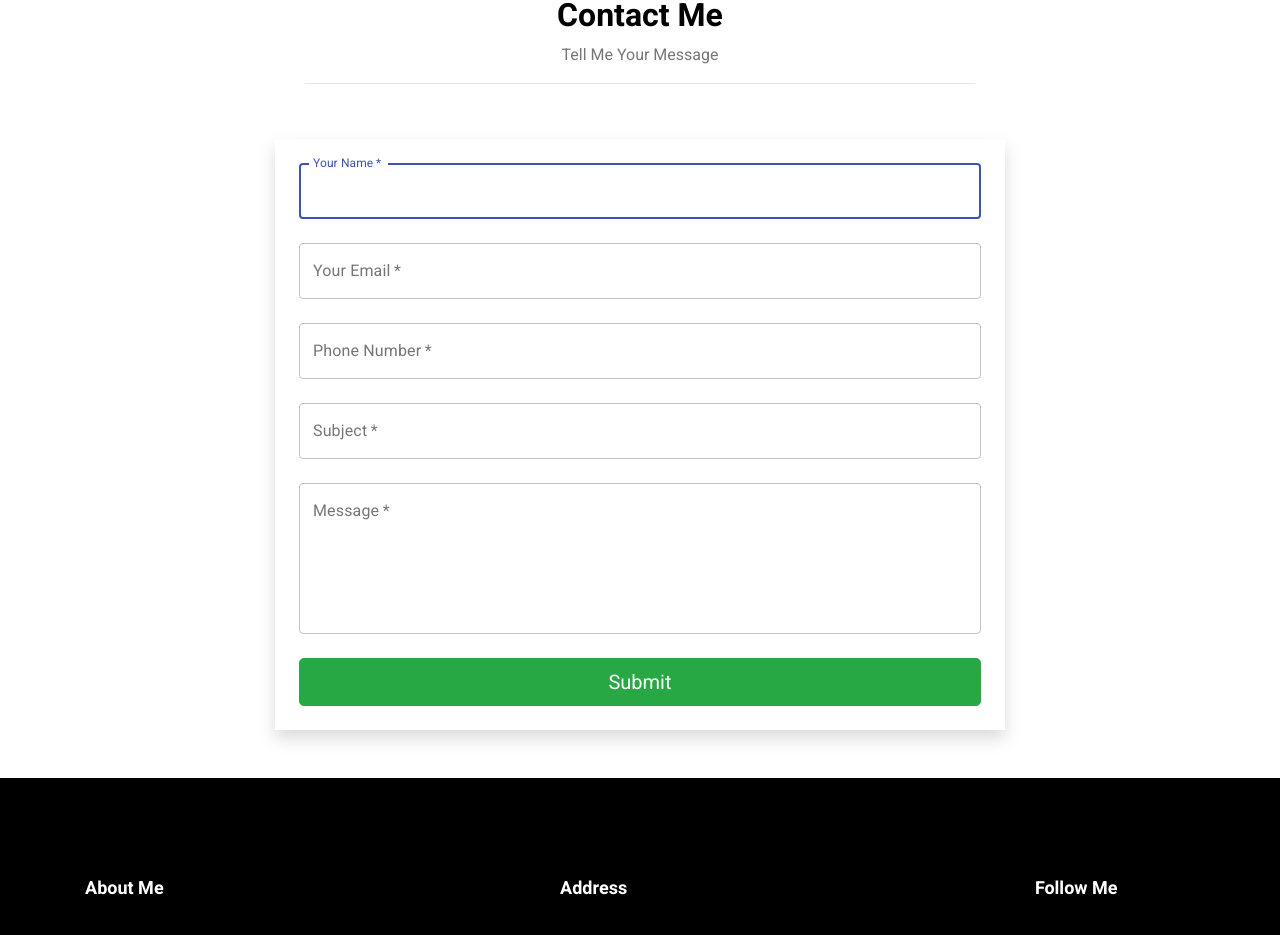
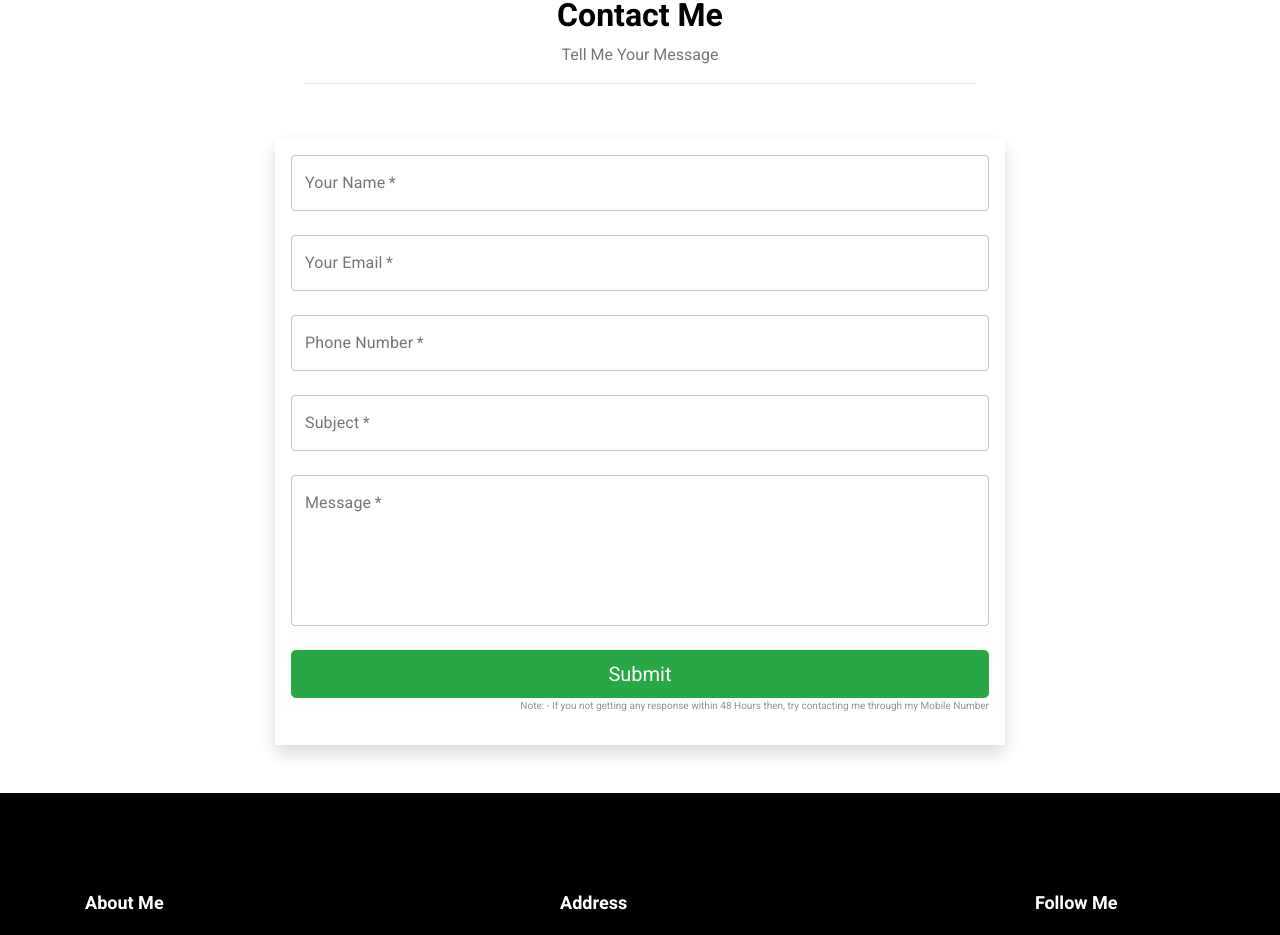
Before and after one commit to ChetanBhogade/portfolio, a React (Create React App) app: page / in a window 1280 px wide. Shown: the part 2017-2952 px from the top of the page. Built offline with nearby package versions, Linux system fonts and the light colour scheme; no server answers; the database is empty.

Commit message:
adding snackbar and loading to contact form

```diff
--- a/src/Containers/ContactForm.js
+++ b/src/Containers/ContactForm.js
@@ -1,13 +1,19 @@
-import React from "react";
-import { Container, Row, Col, Button } from "react-bootstrap";
-import { TextField } from "@material-ui/core";
+import React, { useState } from "react";
+import { Container, Row, Col, Button, Alert } from "react-bootstrap";
+import { TextField, CircularProgress, Snackbar } from "@material-ui/core";
 import * as firebase from "firebase";
 
 import "./ContactForm.css";
 
 function ContactForm() {
+  const [loading, setLoading] = useState(false);
+  const [openSnackbar, setOpenSnackbar] = useState(false);
+  const [successMsg, setSuccessMsg] = useState("");
+  const [errorMsg, setErrorMsg] = useState("");
+
   const handleSubmit = (event) => {
     event.preventDefault();
+    setLoading(true);
     const name = event.target.name.value;
     const email = event.target.email.value;
     const phoneNumber = event.target.phoneNumber.value;
@@ -23,12 +29,17 @@ function ContactForm() {
         phoneNumber: phoneNumber,
         subject: subject,
         message: message,
+        date: new Date().toGMTString(),
       })
       .then(() => {
-        console.log("submitted Successfully.");
+        setSuccessMsg("Form Submitted Successfully.");
+        setLoading(false);
+        setOpenSnackbar(true);
       })
       .catch((error) => {
-        console.log("Error Occur. Error is: ", error);
+        setErrorMsg("Error While Submitting Form. Try Again!!!");
+        setLoading(false);
+        setOpenSnackbar(true);
       });
   };
 
@@ -40,13 +51,18 @@ function ContactForm() {
         <hr />
       </div>
       <Container>
+        {loading ? (
+          <div className="text-center my-5">
+            <CircularProgress size={80} />
+          </div>
+        ) : (
           <Row className="my-5">
             <Col md="8" className="mx-auto">
               <form
                 onSubmit={(e) => {
                   handleSubmit(e);
                 }}
-              className="bg-white p-4 shadow contact-form"
+                className="bg-white p-3 shadow contact-form"
               >
                 <TextField
                   fullWidth
@@ -55,7 +71,6 @@ function ContactForm() {
                   type="text"
                   label="Your Name"
                   variant="outlined"
-                autoFocus
                 />
                 <br /> <br />
                 <TextField
@@ -104,10 +119,37 @@ function ContactForm() {
                 >
                   Submit
                 </Button>
+                <p
+                  style={{ fontSize: "10px", opacity: "0.8" }}
+                  className="text-right"
+                >
+                  Note: - If you not getting any response within 48 Hours then,
+                  try contacting me through my Mobile Number
+                </p>
               </form>
             </Col>
           </Row>
+        )}
       </Container>
+      <Snackbar
+        anchorOrigin={{ vertical: "bottom", horizontal: "right" }}
+        open={openSnackbar}
+        autoHideDuration={6000}
+        onClose={() => {
+          setOpenSnackbar(false);
+        }}
+        key="bottom-right"
+      >
+        <Alert
+          onClose={() => {
+            setOpenSnackbar(false);
+          }}
+          variant={successMsg ? "success" : "danger"}
+          dismissible
+        >
+          {successMsg ? successMsg : errorMsg}
+        </Alert>
+      </Snackbar>
     </div>
   );
 }
```
Lines whose indentation alone changed are shown as unchanged.
